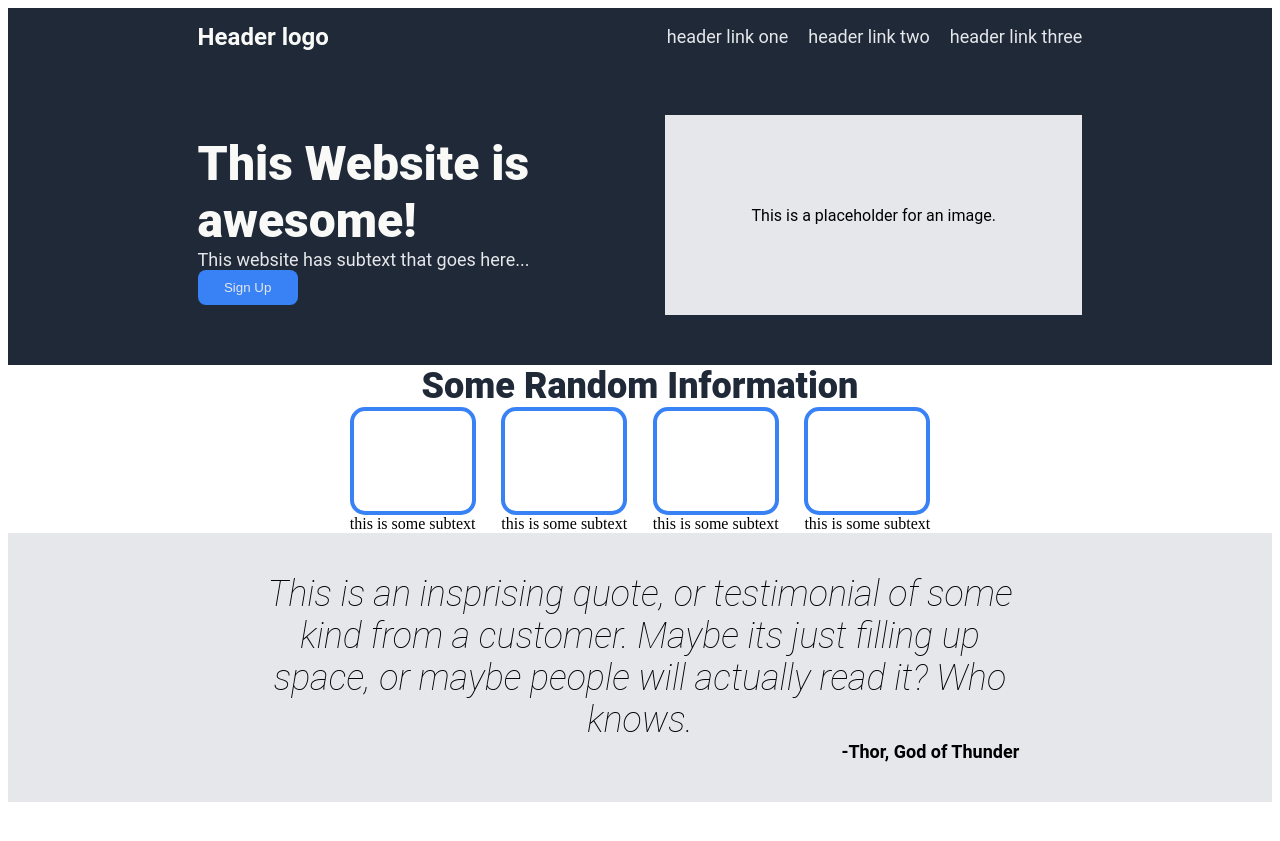
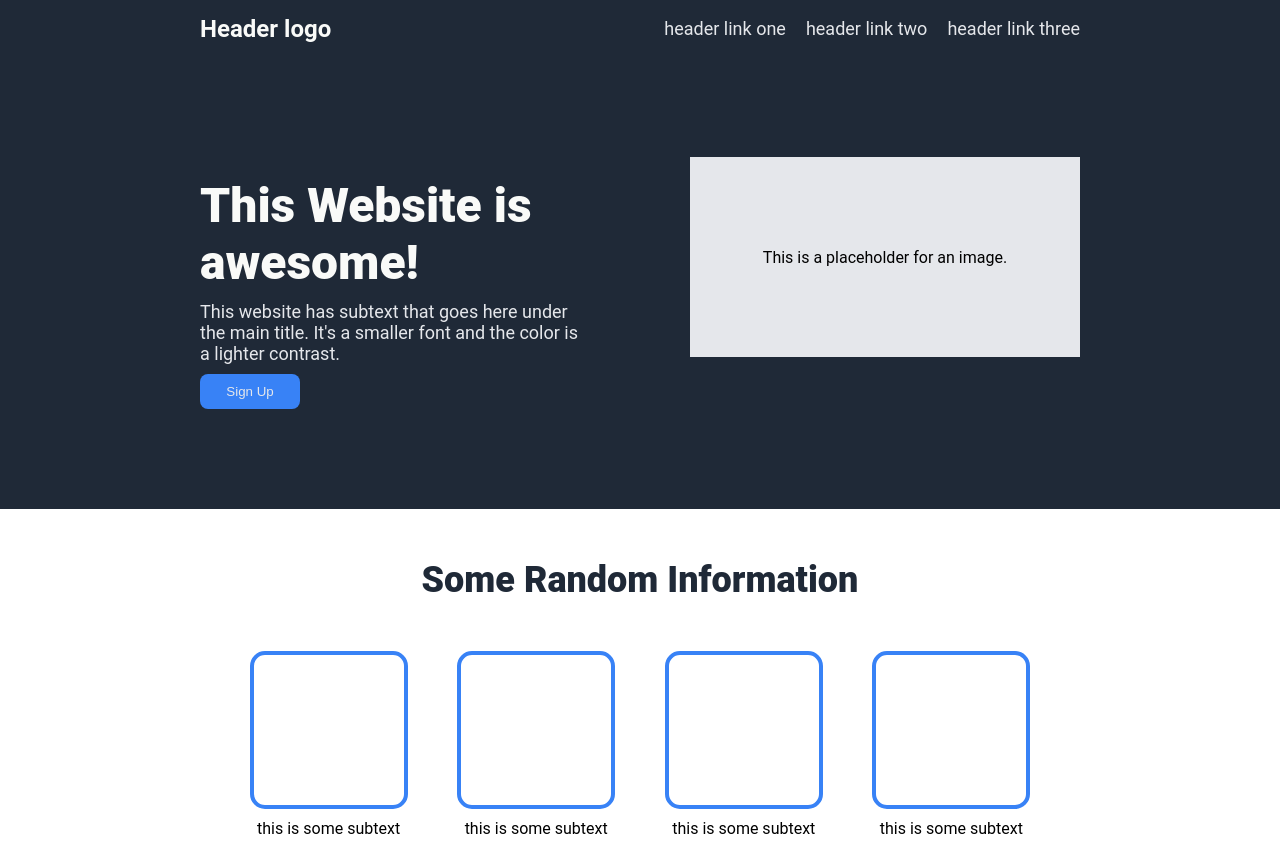
Before and after one commit to majormayday/landing-page-project, a plain HTML site: page index.html in a window 1280 px wide. Shown: the top 841 px of the page. Drawn offline with Linux system fonts and the light colour scheme.

Commit message:
Clean up formatting of files.
Adjusted the formatting of various elements
to make it better looking.

```diff
--- a/index.html
+++ b/index.html
@@ -19,7 +19,10 @@
     <div class="welcome">
         <div class ="desc">
             <div class="hello">This Website is awesome!</div>
-            <div class="hello-more">This website has subtext that goes here...</div>
+            <div class="hello-more">This website has subtext that goes here
+                under the main title. It's a smaller font and the color is a lighter
+                contrast.
+            </div>
             <button class="sign-up">Sign Up</button>
         </div>
         <div class = "placeholder">This is a placeholder for an image.</div>
@@ -46,7 +49,7 @@
         </div>
     </div>
     <div class="quote">
-        This is an insprising quote, or testimonial of some kind from a customer. Maybe
+        This is an inspiring quote, or testimonial of some kind from a customer. Maybe
         its just filling up space, or maybe people will actually read it? Who knows.
         <div class="quote-src">-Thor, God of Thunder</div>
     </div>
--- a/style.css
+++ b/style.css
@@ -1,23 +1,26 @@
-.body {
+body {
     font-family: Roboto, sans-serif;
     display:flex;
     flex-direction:column;
-    align-items:center;
+    align-items:stretch;
+    margin:0px;
 }
 /*----------Header stuff---------------*/
 .header {
     color:#F9FAF8;
     justify-content: space-between;
     align-content:center;
+    padding-bottom:50px;
 
 }
 
 .header, .welcome {
     background-color:#1F2937;
-    padding-left:15%;
-    padding-right:15%;
+    padding-left:200px;
+    padding-right:200px;
     font-family: Roboto, sans-serif;
     display:flex;
+    padding-bottom:100px;
 }
 .logo {
     display:flex;
@@ -27,11 +30,18 @@
 }
 
 /*----------Description/Placeholder image stuff---------------*/
+
+.welcome{
+    gap:20px;
+}
 .desc {
     display:flex;
     flex-direction: column;
-    align-content:flex-end;
+    align-content:flex-start;
     flex:1;
+    width:100px;
+    padding-right:80px;
+    gap:10px;
 }
 .hello {
     font-size: 48px;
@@ -52,11 +62,7 @@
     flex:1;
     height:200px;
 }
-.welcome {
-    padding-top:50px;
-    padding-bottom: 50px;
-    gap:50px;
-}
+
 .sign-up {
     background-color: #3882f6;
     border-radius:8px;
@@ -73,8 +79,10 @@
     flex-direction: column;
     align-content:center;
     justify-content:center;
-    padding-left:25%;
-    padding-right:25%;
+    padding-left:200px;
+    padding-right:200px;
+    padding-top:50px;
+    padding-bottom:50px;
 }
 .info-header{
     font-size: 36px;
@@ -82,6 +90,7 @@
     text-align: center;
     font-family:Roboto, sans-serif;
     font-weight:900;
+    padding-bottom:50px;
 }
 .cards{
     display:flex;
@@ -91,13 +100,16 @@
 .card {
     display:flex;
     flex-direction: column;
+    align-items:center;
+    gap:10px;
 }
 .illus {
     border-color:#3882f6;
     border-style:solid;
     border-width:4px;
     border-radius:15px;
-    height:100px;
+    height:150px;
+    width:150px;
     flex-shrink: 0;
 
 }
@@ -108,12 +120,12 @@
 .quote {
     font-family:Roboto, sans-serif;
     text-align:center;
-    padding-left:20%;
-    padding-right:20%;
+    padding-left:400px;
+    padding-right:400px;
     font-style:italic;
     background-color: #E5E7EB;
-    padding-top:40px;
-    padding-bottom:40px;
+    padding-top:80px;
+    padding-bottom:80px;
     font-size:36px;
     font-weight:lighter;
 }
@@ -134,8 +146,8 @@
     margin-top:80px;
     margin-bottom:80px;
     justify-content: space-evenly;
-    padding-top:20px;
-    padding-bottom:20px;
+    padding-top:40px;
+    padding-bottom:40px;
     align-items:center;
 
 }
```
